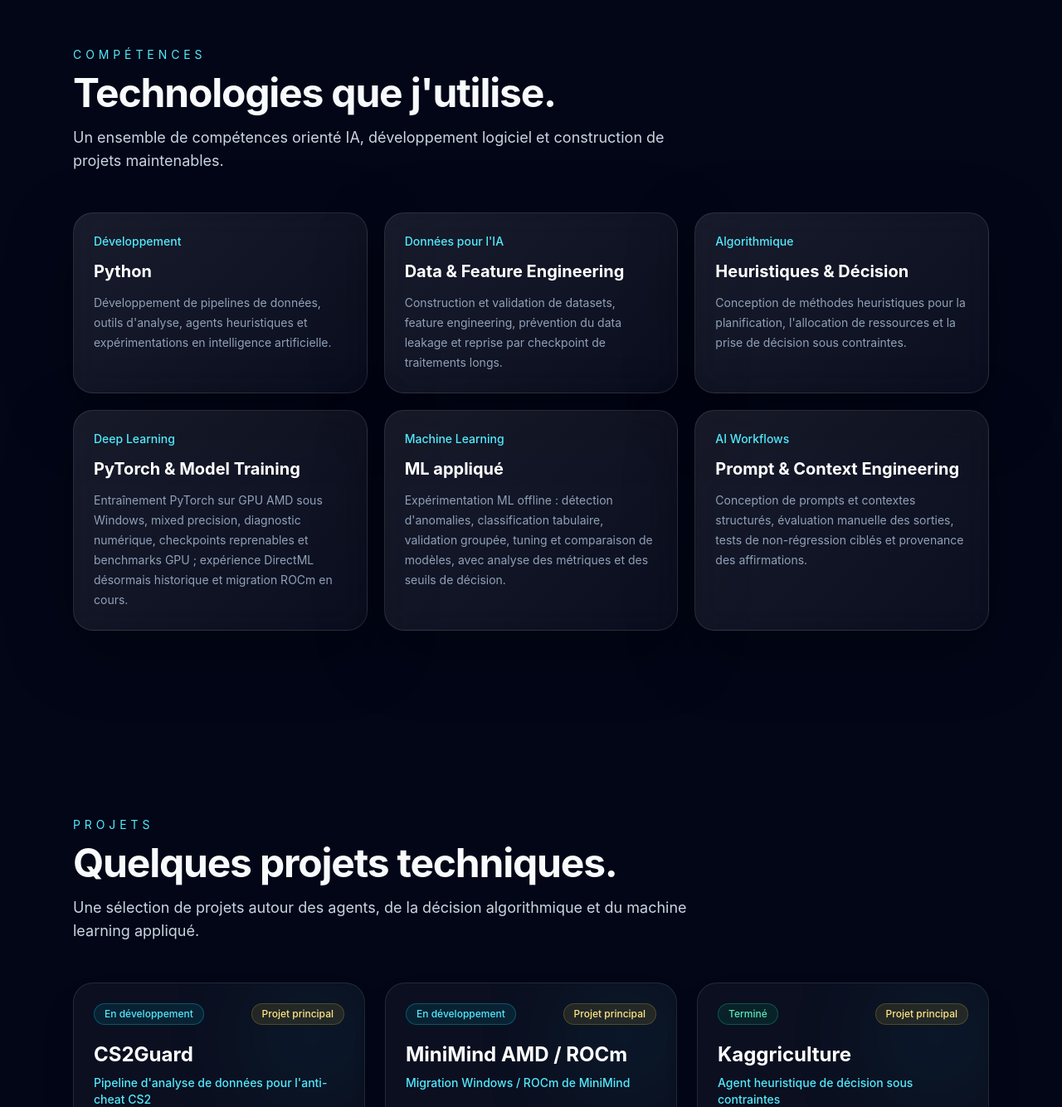
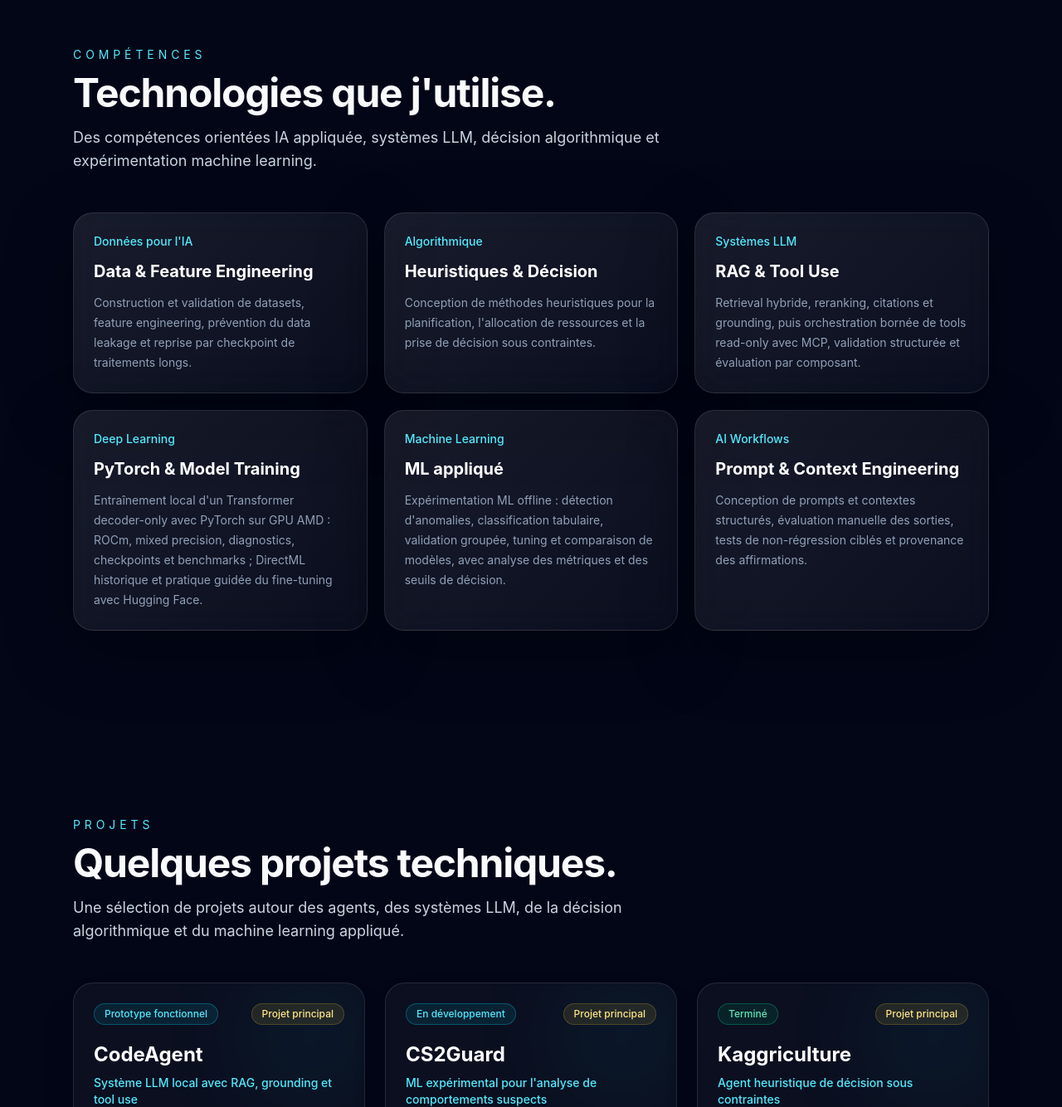
Before and after one commit to Driw0x/Driw0x.github.io, a React (Vite) app: page / in a window 1280 px wide. Shown: the part 1466-2800 px from the top of the page at 83% size. Built offline with nearby package versions, Linux system fonts and the light colour scheme.

Commit message:
docs: align AI positioning and featured projects

```diff
--- a/src/components/sections/About.tsx
+++ b/src/components/sections/About.tsx
@@ -17,7 +17,7 @@ const stats = [
   {
     value: "3",
     label: "Axes techniques",
-    description: "Agents, décision & ML appliqué",
+    description: "Agents, systèmes LLM & décision",
   },
   {
     value: "2027",
--- a/src/components/sections/Hero.tsx
+++ b/src/components/sections/Hero.tsx
@@ -33,7 +33,7 @@ export default function Hero() {
             </div>
 
             <p className="mt-8 max-w-3xl text-lg leading-8 text-slate-300">
-              Je recherche un stage de fin d'études en intelligence artificielle, dans le cadre de mon Master 2 AI2D à Sorbonne Université, afin de mettre en pratique mes compétences en algorithmique, machine learning et systèmes intelligents. Je m'intéresse particulièrement aux systèmes agentiques, à la planification et à la prise de décision algorithmique sous contraintes, ainsi qu'au machine learning appliqué.
+              Je recherche un stage de fin d'études en intelligence artificielle, dans le cadre de mon Master 2 AI2D à Sorbonne Université. Je m'intéresse particulièrement aux systèmes agentiques et LLM, au RAG et au tool use, ainsi qu'à la planification, à la décision sous contraintes et au machine learning appliqué.
             </p>
 
             <div className="mt-10 flex flex-wrap gap-4">
--- a/src/components/sections/Projects.tsx
+++ b/src/components/sections/Projects.tsx
@@ -10,7 +10,7 @@ export default function Projects() {
         <SectionTitle
           eyebrow="Projets"
           title="Quelques projets techniques."
-          description="Une sélection de projets autour des agents, de la décision algorithmique et du machine learning appliqué."
+          description="Une sélection de projets autour des agents, des systèmes LLM, de la décision algorithmique et du machine learning appliqué."
         />
 
         <div className="mt-12 grid gap-6 md:grid-cols-3">
--- a/src/components/sections/Skills.tsx
+++ b/src/components/sections/Skills.tsx
@@ -10,7 +10,7 @@ function Skills() {
         <SectionTitle
           eyebrow="Compétences"
           title="Technologies que j'utilise."
-          description="Un ensemble de compétences orienté IA, développement logiciel et construction de projets maintenables."
+          description="Des compétences orientées IA appliquée, systèmes LLM, décision algorithmique et expérimentation machine learning."
         />
 
         <div className="mt-12 grid gap-5 sm:grid-cols-2 lg:grid-cols-3">
--- a/src/data/projects.ts
+++ b/src/data/projects.ts
@@ -2,9 +2,34 @@ import type { Project } from "../types/project";
 
 export const projects: Project[] = [
   {
+    title: "CodeAgent",
+
+    subtitle: "Système LLM local avec RAG, grounding et tool use",
+
+    description:
+      "Assistant local d'analyse de code Python combinant retrieval hybride, reranking, RAG sourcé avec citations et grounding, puis orchestration bornée de tools read-only via MCP. Des benchmarks internes couvrent retrieval, réponses RAG, routing et tool use. Le prototype ne démontre ni autonomie générale, ni mémoire conversationnelle, ni planification multi-étapes, ni système de production.",
+
+    technologies: [
+      "Python",
+      "AST",
+      "FAISS",
+      "RAG",
+      "Ollama",
+      "MCP",
+      "Tool Use",
+    ],
+
+    github: "https://github.com/Driw0x/CodeAgent",
+
+    status: "Prototype fonctionnel",
+
+    featured: true,
+  },
+
+  {
     title: "CS2Guard",
 
-    subtitle: "Pipeline d'analyse de données pour l'anti-cheat CS2",
+    subtitle: "ML expérimental pour l'analyse de comportements suspects",
 
     description:
       "Pipeline offline d'analyse de démos CS2 combinant parsing, feature engineering, détection d'anomalies et classification supervisée. Les modèles sont évalués avec séparation des matchs, validation croisée groupée, tuning et comparaison multi-métriques. Le projet reste expérimental : aucun seuil opérationnel n'est retenu et l'analyse complète d'une démo ainsi que le server-side restent à développer.",
@@ -27,16 +52,16 @@ export const projects: Project[] = [
   {
     title: "MiniMind AMD / ROCm",
 
-    subtitle: "Migration Windows / ROCm de MiniMind",
+    subtitle: "Entraînement local d'un Transformer decoder-only",
 
     description:
-      "Adaptation de MiniMind à Windows et aux GPU AMD. Après comparaison de checkpoints, DirectML a été archivé comme backend d'entraînement en raison d'une validation qualité négative ; le développement actif cible PyTorch ROCm. Un préentraînement Dense court et une génération cohérente sont documentés, tandis que le run Dense complet, le SFT et le pipeline complet restent planifiés.",
+      "Adaptation et entraînement local d'un petit modèle de langage Transformer decoder-only sous Windows sur GPU AMD. Après comparaison de checkpoints, DirectML a été archivé à cause d'une validation qualité négative ; le développement actif cible PyTorch ROCm. Un préentraînement Dense court et une génération cohérente sont documentés, tandis que le run complet et le SFT restent planifiés.",
 
     technologies: [
       "Python",
       "PyTorch",
+      "Transformers",
       "ROCm",
-      "BF16",
       "GPU Training",
     ],
 
@@ -44,7 +69,7 @@ export const projects: Project[] = [
 
     status: "En développement",
 
-    featured: true,
+    featured: false,
 
   },
 
@@ -69,28 +94,6 @@ export const projects: Project[] = [
     status: "Terminé",
 
     featured: true,
-  },
-
-  {
-    title: "CodeAgent",
-
-    subtitle: "RAG local évalué et tool use borné pour l'analyse de code",
-
-    description:
-      "Assistant local d'analyse de code Python combinant retrieval hybride, RAG sourcé avec citations et grounding, puis orchestration bornée de tools read-only via MCP. Des benchmarks internes couvrent le retrieval, les réponses RAG et le tool use. Le prototype ne démontre ni autonomie générale, ni mémoire conversationnelle, ni planification multi-étapes, ni système de production.",
-
-    technologies: [
-      "Python",
-      "AST",
-      "FAISS",
-      "RAG",
-      "Ollama",
-      "MCP",
-    ],
-
-    github: "https://github.com/Driw0x/CodeAgent",
-
-    status: "Prototype fonctionnel",
   },
 
   {
--- a/src/data/skills.ts
+++ b/src/data/skills.ts
@@ -1,13 +1,6 @@
 import type { Skill } from "../types/skill";
 
 export const skills: Skill[] = [
-  {
-    category: "Développement",
-    title: "Python",
-    description:
-      "Développement de pipelines de données, outils d'analyse, agents heuristiques et expérimentations en intelligence artificielle.",
-  },
-
   {
     category: "Données pour l'IA",
     title: "Data & Feature Engineering",
@@ -23,10 +16,17 @@ export const skills: Skill[] = [
   },
 
   {
+    category: "Systèmes LLM",
+    title: "RAG & Tool Use",
+    description:
+      "Retrieval hybride, reranking, citations et grounding, puis orchestration bornée de tools read-only avec MCP, validation structurée et évaluation par composant.",
+  },
+
+  {
     category: "Deep Learning",
     title: "PyTorch & Model Training",
     description:
-      "Entraînement PyTorch sur GPU AMD sous Windows, mixed precision, diagnostic numérique, checkpoints reprenables et benchmarks GPU ; expérience DirectML désormais historique et migration ROCm en cours.",
+      "Entraînement local d'un Transformer decoder-only avec PyTorch sur GPU AMD : ROCm, mixed precision, diagnostics, checkpoints et benchmarks ; DirectML historique et pratique guidée du fine-tuning avec Hugging Face.",
   },
 
   {
--- a/src/pages/ProjectsPage.tsx
+++ b/src/pages/ProjectsPage.tsx
@@ -42,7 +42,7 @@ export default function ProjectsPage() {
             <SectionTitle
               eyebrow="Projets"
               title="Tous mes projets."
-              description="Découvrez l'ensemble de mes projets en intelligence artificielle, développement logiciel et ingénierie."
+              description="Découvrez mes projets en intelligence artificielle appliquée, systèmes décisionnels et expérimentation machine learning."
             />
 
             <div className="mt-12 space-y-16">
```
Also changed, not shown: 1 other file (tests, documents, lock files or other folders).
